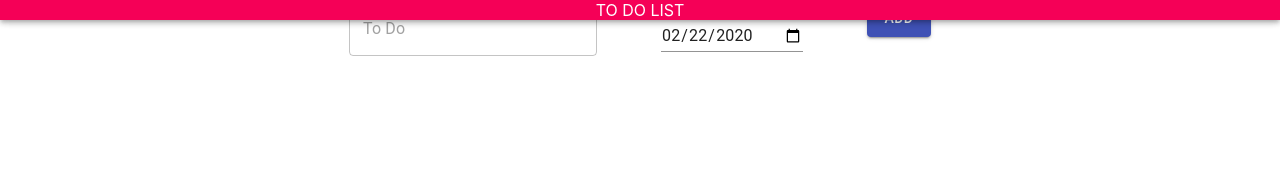
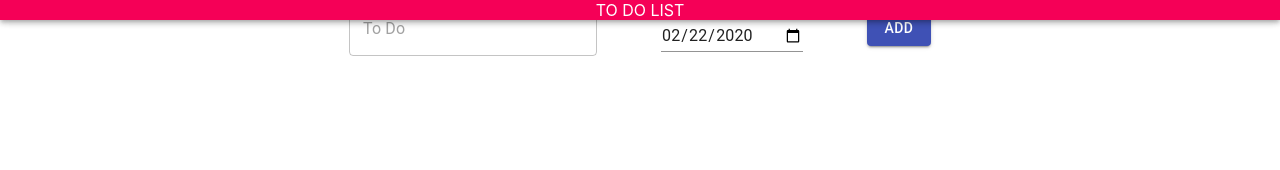
Before and after one commit to VIKRAM-PAREEK/Assignment2, a React (Create React App) app: page / in a window 1280 px wide. Shown: the top 170 px of the page. Built offline with nearby package versions, Linux system fonts and the light colour scheme.

Commit message:
Aligning components

```diff
--- a/src/App.js
+++ b/src/App.js
@@ -80,16 +80,20 @@ class App extends React.Component{
                     onClick={ (item)=>this.addToList(this.state.todoitem)} >
                       ADD
                 </Button>
+              </Grid>
               <Grid
                 container
                 direction="row"
                 justify="center"
                 alignItems="center"
               >
+                  <List>
+                    <ListItemText>
                       <Display
                         handleDelete={this.handleDelete.bind(this)}
                         list={this.state.list}/>
-              </Grid>
+                    </ListItemText>
+                  </List>
                 </Grid>
                 </Grid>
       );
```
Lines whose indentation alone changed are shown as unchanged.
